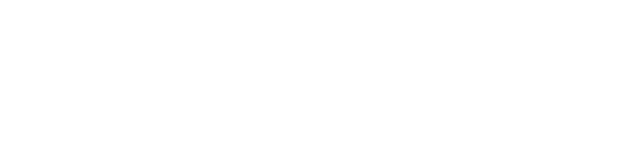
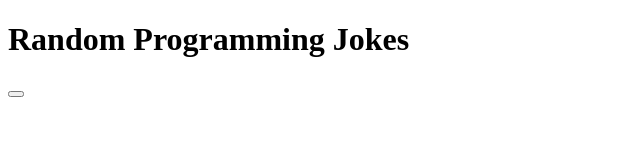
Before and after one commit to PJMantoss/random-joke, a plain HTML site: page index.html in a window 1280 px wide. Shown: the whole page, without its empty margins (0-640 px from the left). Drawn offline with Linux system fonts and the light colour scheme.

Commit message:
update markup

```diff
--- a/index.html
+++ b/index.html
@@ -6,6 +6,10 @@
     <title>Document</title>
 </head>
 <body>
-    <main class="joke"></main>
+    <main class="joke">
+        <h1>Random Programming Jokes</h1>
+        <div class="bubble" id="setup"></div>
+        <button id="punclineBtn" class="hidden"></button>
+    </main>
 </body>
 </html>
```
Also changed, not shown: script.js (added).
